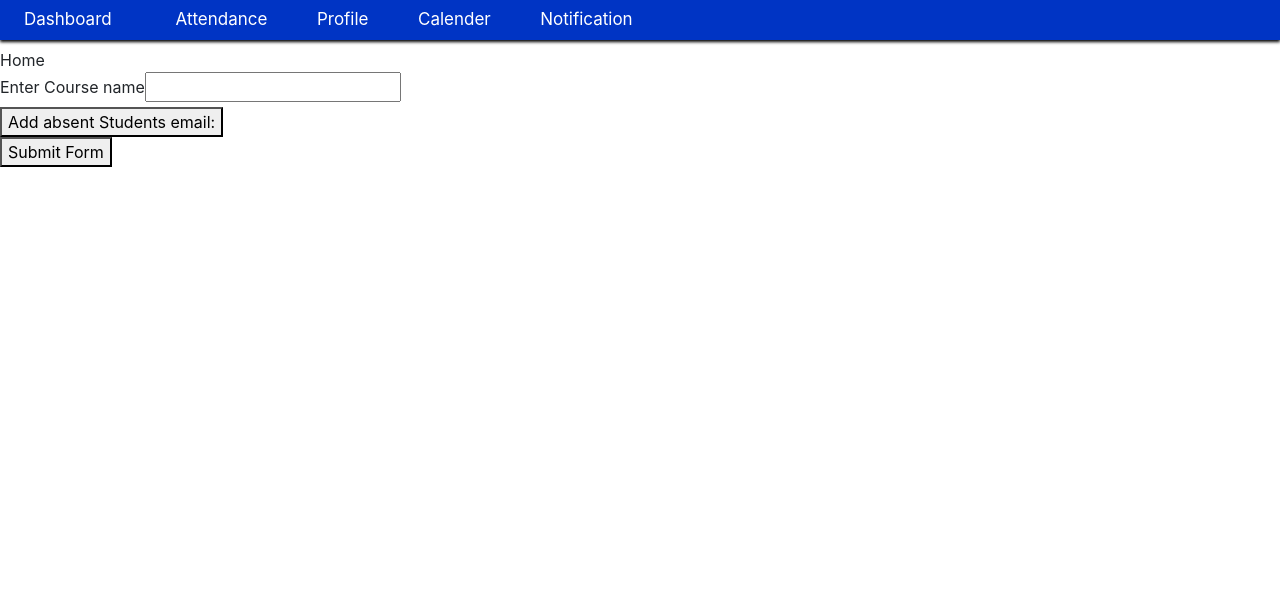
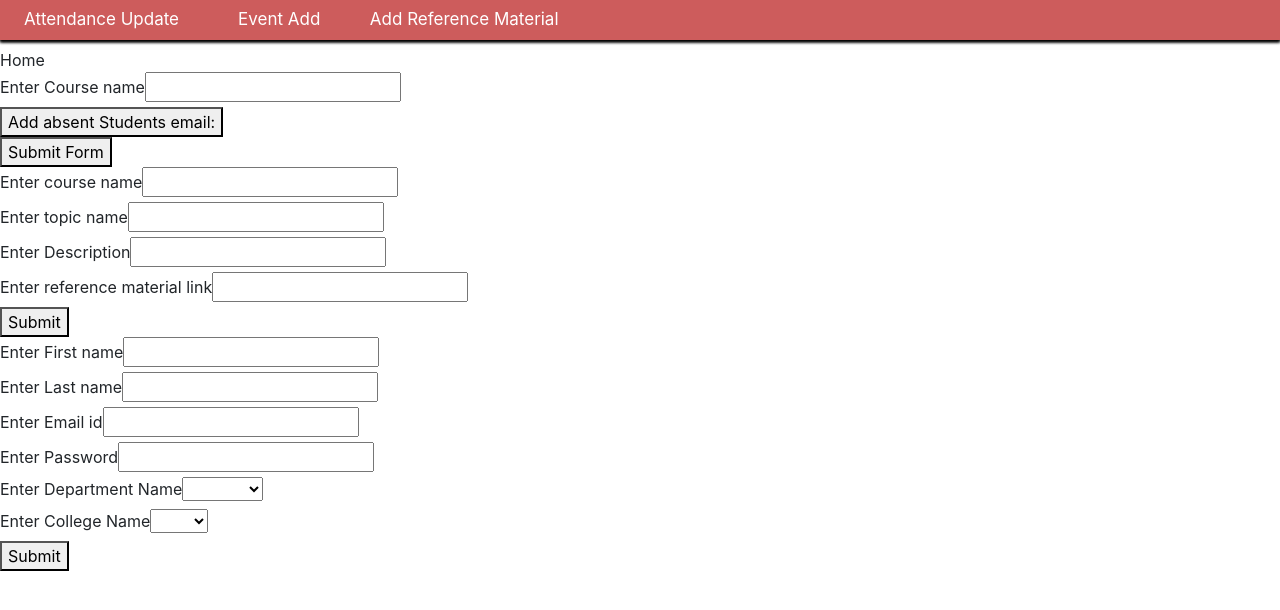
Before and after one commit to lavina98/SudoCodeFront, an Angular app: page / in a window 1280 px wide. Shown: the top 610 px of the page. Built offline with nearby package versions, Linux system fonts and the light colour scheme.

Commit message:
refMaterial,regTeacher,teacherNav

```diff
--- a/src/app/app.component.html
+++ b/src/app/app.component.html
@@ -4,3 +4,6 @@
 Home
 <!-- <router-outlet></router-outlet> -->
 <app-update-attendance></app-update-attendance>
+<app-teacher-nav></app-teacher-nav>
+<app-reference-material></app-reference-material>
+<app-register-teacher></app-register-teacher>
--- /dev/null
+++ b/src/app/reference-material/reference-material.component.html
@@ -0,0 +1,15 @@
+<form [formGroup]="refMaterial" (ngSubmit)="onSubmit()">
+  <label for="course">Enter course name</label>
+  <input type="text" formControlName="course">
+  <br>
+  <label for="topic">Enter topic name</label>
+  <input type="text" formControlName="topic">
+  <br>
+  <label for="desc">Enter Description</label>
+  <input type="text" formControlName="desc">
+  <br>
+  <label for="topic">Enter reference material link</label>
+  <input type="text" formControlName="link">
+  <br>
+  <button type="submit">Submit</button>
+</form>
--- /dev/null
+++ b/src/app/reference-material/reference-material.component.ts
@@ -0,0 +1,26 @@
+import { Component, OnInit } from '@angular/core';
+import { FormGroup, FormControl, Validators } from '@angular/forms';
+
+@Component({
+  selector: 'app-reference-material',
+  templateUrl: './reference-material.component.html',
+  styleUrls: ['./reference-material.component.css']
+})
+export class ReferenceMaterialComponent implements OnInit {
+
+  refMaterial: FormGroup ;
+  constructor() { }
+
+  ngOnInit() {
+    this.refMaterial = new FormGroup({
+      course: new FormControl(''),
+      topic: new FormControl('', Validators.required),
+      desc: new FormControl(''),
+      link: new FormControl('')
+    });
+  }
+  onSubmit() {
+    console.log(this.refMaterial);
+  }
+
+}
--- /dev/null
+++ b/src/app/register-teacher/register-teacher.component.html
@@ -0,0 +1,25 @@
+<form [formGroup]="register" (ngSubmit)="onSubmit()">
+  <label for="fname">Enter First name</label>
+  <input type="text" formControlName="fname">
+  <br>
+  <label for="lname">Enter Last name</label>
+  <input type="text" formControlName="lname">
+  <br>
+  <label for="email">Enter Email id</label>
+  <input type="email" formControlName="email">
+  <br>
+  <label for="password">Enter Password</label>
+  <input type="password" formControlName="password">
+  <br>
+  <label for="dept">Enter Department Name</label>
+  <select formControlName="dept">
+    <option *ngFor="let dep of depart" [value]="dep">{{dep}}</option>
+  </select>
+  <br>
+  <label for="college">Enter College Name</label>
+  <select formControlName="college">
+    <option *ngFor="let c of coll" [value]="c">{{c}}</option>
+  </select>
+  <br>
+  <button type="submit">Submit</button>
+</form>
--- /dev/null
+++ b/src/app/register-teacher/register-teacher.component.ts
@@ -0,0 +1,31 @@
+import { FormGroup, Validators, FormControl } from '@angular/forms';
+import { Component, OnInit } from '@angular/core';
+
+@Component({
+  selector: 'app-register-teacher',
+  templateUrl: './register-teacher.component.html',
+  styleUrls: ['./register-teacher.component.css']
+})
+export class RegisterTeacherComponent implements OnInit {
+
+  register: FormGroup;
+  coll: string[] = ['SPIT', 'KJ'];
+  depart: string[] = ['COMPS', 'IT', 'ETRX', 'EXTC' ];
+  constructor() { }
+
+  ngOnInit() {
+    this.register = new FormGroup({
+      fname: new FormControl('', Validators.required),
+      lname: new FormControl('', Validators.required),
+      email: new FormControl('', Validators.compose([Validators.required, Validators.email])),
+      password: new FormControl('', Validators.required),
+      dept: new FormControl('', Validators.required),
+      college: new FormControl('', Validators.required)
+    });
+  }
+
+  onSubmit() {
+    console.log(this.register);
+  }
+
+}
--- /dev/null
+++ b/src/app/teacher-nav/teacher-nav.component.css
@@ -0,0 +1,20 @@
+.bg-color{
+    background-color: indianred ;
+}
+.navbar{
+    border-radius: 0px;
+    height:40px;
+    box-shadow:0px 2px 3px #000000;
+}
+li{
+    font-size: 17px;
+}
+.row{
+    width:100%;
+}
+.fcol{
+    color:whitesmoke;
+}
+.fa{
+    font-size: 14px;
+}
--- /dev/null
+++ b/src/app/teacher-nav/teacher-nav.component.html
@@ -0,0 +1,15 @@
+<nav class="navbar navbar-expand-lg navbar-dark bg-color fixed-top" >
+    <div class="collapse navbar-collapse" id="navbarNav">
+      <ul class="navbar-nav">
+        <li class="nav-item " routerLinkActive="active" [routerLinkActiveOptions]="{exact:true}">
+          <a href="#" class="nav-link" routerLink=''>Attendance Update&nbsp;&nbsp;&nbsp;&nbsp;&nbsp;&nbsp;&nbsp;&nbsp;&nbsp;</a>
+        </li>
+        <li class="nav-item" routerLinkActive="active">
+            <a class="nav-link" routerLink=''>Event Add&nbsp;&nbsp;&nbsp;&nbsp;&nbsp;&nbsp;&nbsp;</a>
+        </li>
+        <li class="nav-item" routerLinkActive="active">
+            <a class="nav-link" routerLink=''>Add Reference Material&nbsp;&nbsp;&nbsp;&nbsp;&nbsp;&nbsp;&nbsp;</a>
+        </li>
+      </ul>
+    </div>
+  </nav>
--- /dev/null
+++ b/src/app/teacher-nav/teacher-nav.component.ts
@@ -0,0 +1,15 @@
+import { Component, OnInit } from '@angular/core';
+
+@Component({
+  selector: 'app-teacher-nav',
+  templateUrl: './teacher-nav.component.html',
+  styleUrls: ['./teacher-nav.component.css']
+})
+export class TeacherNavComponent implements OnInit {
+
+  constructor() { }
+
+  ngOnInit() {
+  }
+
+}
```
Also changed, not shown: src/app/app.module.ts (+7 -1 lines), src/app/reference-material/reference-material.component.css (added), src/app/register-teacher/register-teacher.component.css (added).
